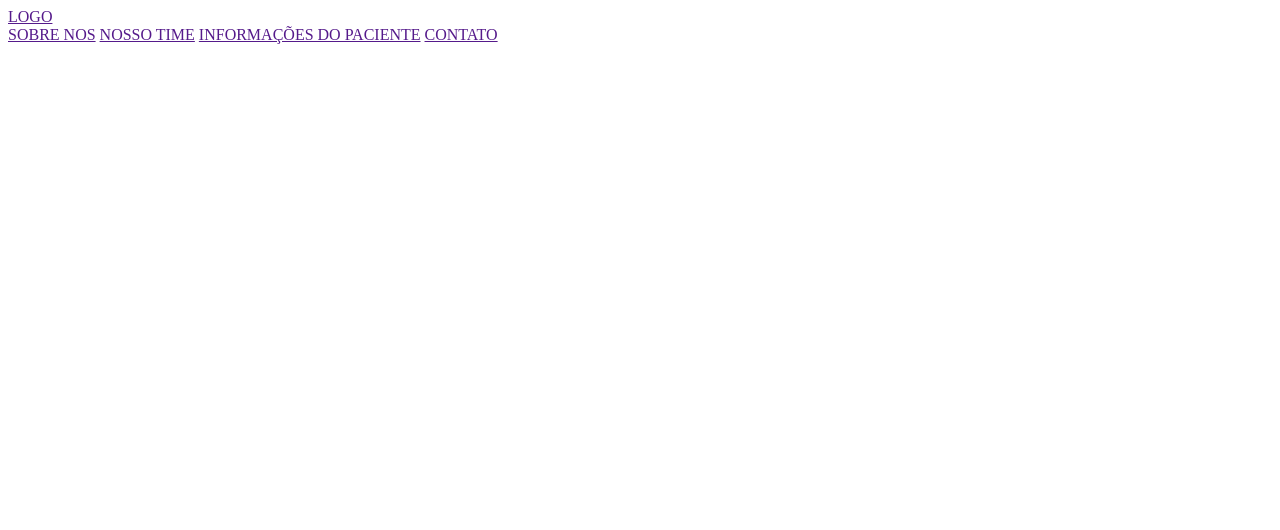
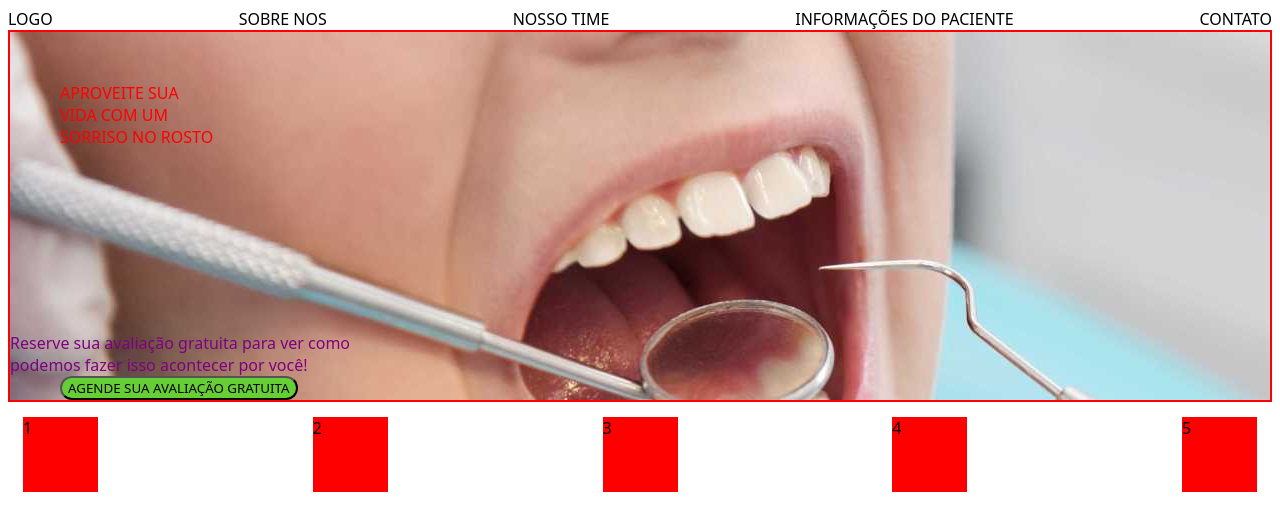
Before and after one commit to Maycon-SENAI/institucional-mvp, a plain HTML site: page index.html in a window 1280 px wide. Drawn offline with Linux system fonts and the light colour scheme.

Commit message:
Add files via upload
estrutura html

```diff
--- a/index.html
+++ b/index.html
@@ -10,17 +10,64 @@
 <body>
 
 
+    <header>
+        <div class="header">
+
+          <div>
+            <div class="logo-head">
+                <a href="">LOGO</a>
+           </div>
+          </div>
+
+            <div class="sobre-nos-head">
+                <a href="">SOBRE NOS</a>
+            </div>
+
+            <div class="nosso-time-head">
+                <a href="">NOSSO TIME</a>
+            </div>
+
+
+            <div class="informacoes-paciente-head">
+                <a href="">INFORMAÇÕES DO PACIENTE</a>
+            </div>
+
+            <div class="contato-head">
+                <a href="">CONTATO</a>
+            </div>
+        </div>
+    </header>
+
     <section>
-        <div>
-            <a href="">LOGO</a>
+        <div class="banner-prin">
+            <div>
+               <div class="campo-banner">
+                     <span class="texto-banner-principal">
+                        aproveite sua <br> vida com um <br> sorriso no rosto <br>
+                      </span>
+               </div>
+
+               <div>
+                    <span class="texto-dois-banner-principal">
+                        Reserve sua avaliação gratuita para ver como <br> podemos fazer isso acontecer por você!
+                    </span>
+               </div>
+
+               <div class="button">
+                    <button class="button-agendamento">AGENDE SUA AVALIAÇÃO GRATUITA</button>
+               </div>
+            </div>
         </div>
 
-        <div>
-            <a href="">SOBRE NOS</a>
-            <a href="">NOSSO TIME</a>
-            <a href="">INFORMAÇÕES DO PACIENTE</a>
-            <a href="">CONTATO</a>
+        <div class="barra-informativo">
+            <div class="informativo-1">1</div>
+            <div class="informativo-2">2</div>
+            <div class="informativo-3">3</div>
+            <div class="informativo-4">4</div>
+            <div class="informativo-5">5</div>
         </div>
+
+
     </section>
 
 
--- a/style.css
+++ b/style.css
@@ -0,0 +1,93 @@
+* {
+    font-family: system-ui, -apple-system, BlinkMacSystemFont, 'Segoe UI', Roboto, Oxygen, Ubuntu, Cantarell, 'Open Sans', 'Helvetica Neue', sans-serif;
+    color: black;
+}
+
+.header {
+    display: flex;
+    /* border: 2px solid red; */
+    justify-content: space-between;
+
+}
+/* ___________________________________________________________ */
+
+a {
+
+    text-decoration: none;
+}
+
+a:hover {
+    /* background-color: red; */
+    text-decoration: underline;
+    font-weight: bold;
+}
+
+.banner-prin {
+    /* width: 200; */
+    background-image: url(assets/dentista.jpg);
+    display: flex;
+    border: 2px solid red;
+}
+
+.texto-banner-principal {
+   text-transform: uppercase;
+   color: red;
+}
+
+.texto-dois-banner-principal {
+    color: purple;
+}
+
+.campo-banner {
+    display: flex;
+    margin-left: 50px;
+    margin-top: 50px;
+    /* background-color: red; */
+    width: 250px;
+    height: 250px;
+}
+
+.button-agendamento {
+    background-color: #67CF36;
+    border-radius: 20px;
+}
+
+.button {
+    margin-left: 50px;
+}
+
+.barra-informativo {
+    display: flex;
+    justify-content: space-between;
+    margin: 15px;
+}
+
+.informativo-1 {
+    background-color: red;
+    width: 75px;
+    height: 75px;
+}
+
+.informativo-2 {
+    background-color: red;
+    width: 75px;
+    height: 75px;
+}
+
+.informativo-3 {
+    background-color: red;
+    width: 75px;
+    height: 75px;
+}
+
+.informativo-4 {
+    background-color: red;
+    width: 75px;
+    height: 75px;
+}
+
+.informativo-5 {
+    background-color: red;
+    width: 75px;
+    height: 75px;
+}
```
Also changed, not shown: assets/dentista.jpg (added).
